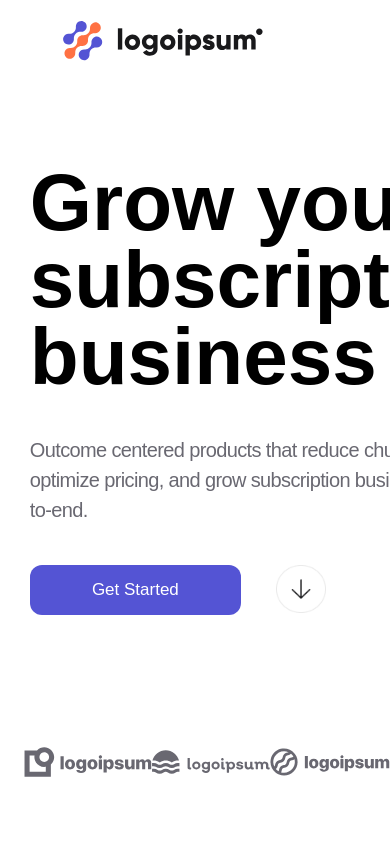
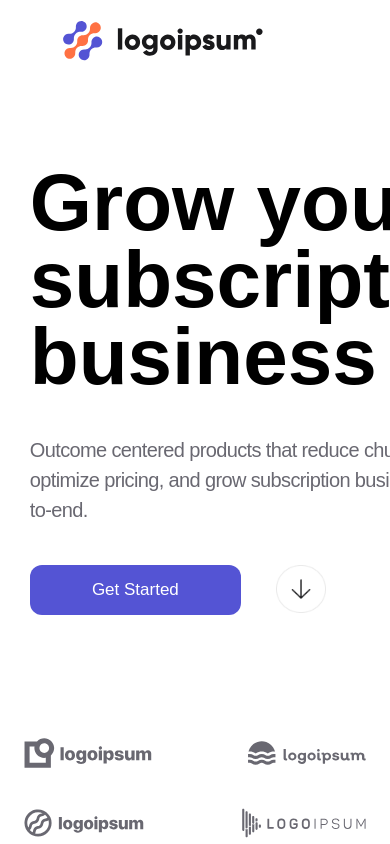
Before and after one commit to sefeoluwa/globe-landing-page, a React (Vite) app: page / in a window 390 px wide. Shown: the top 844 px of the page. Built offline with nearby package versions, Linux system fonts and the light colour scheme; some icons are missing; a web font is replaced by a local one.

Commit message:
mobile responsiveness

```diff
--- a/src/components/Logos.jsx
+++ b/src/components/Logos.jsx
@@ -5,7 +5,7 @@
 function Logos() {
   return (
     <>
-    <div className="flex justify-between">
+    <div className="flex flex-wrap gap-10 justify-between">
     {Icons.map((icons) => (
       <img src={icons.icon} key={icons.name} alt="" />
     ))}
```
